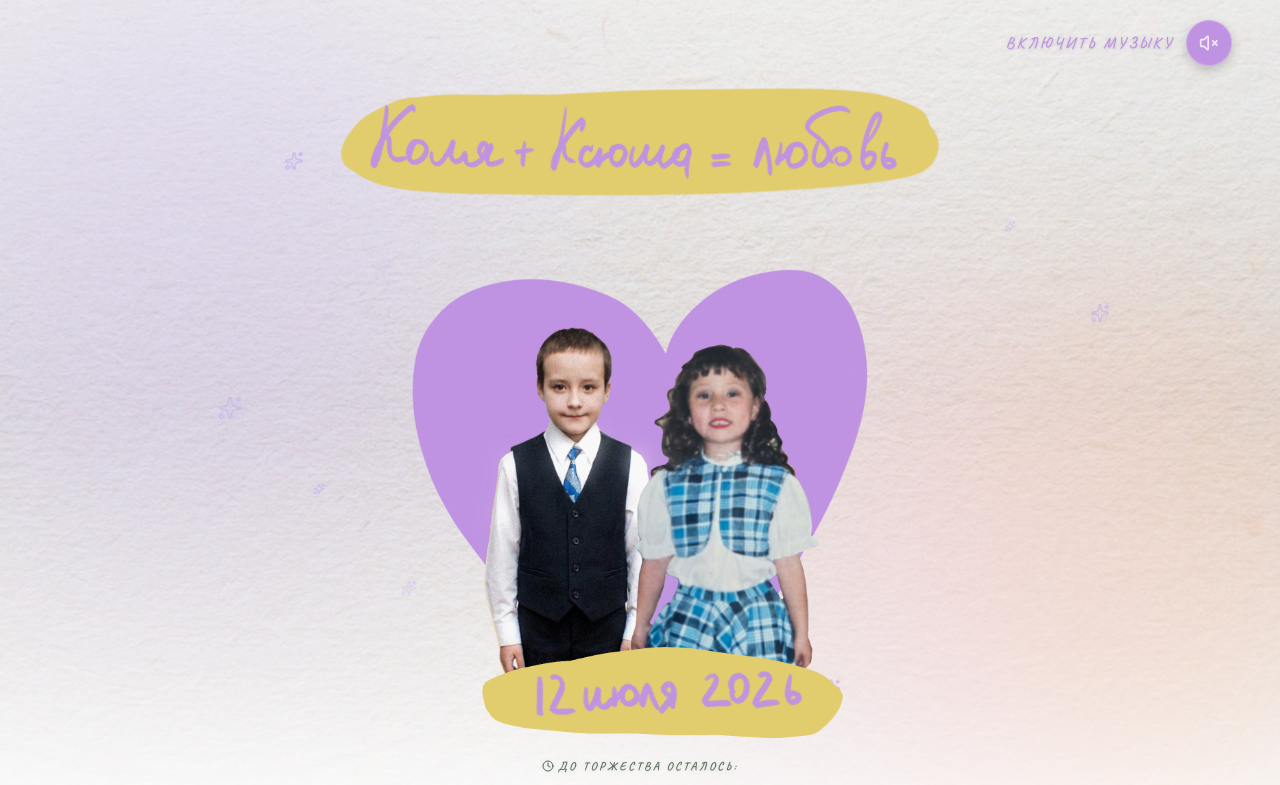
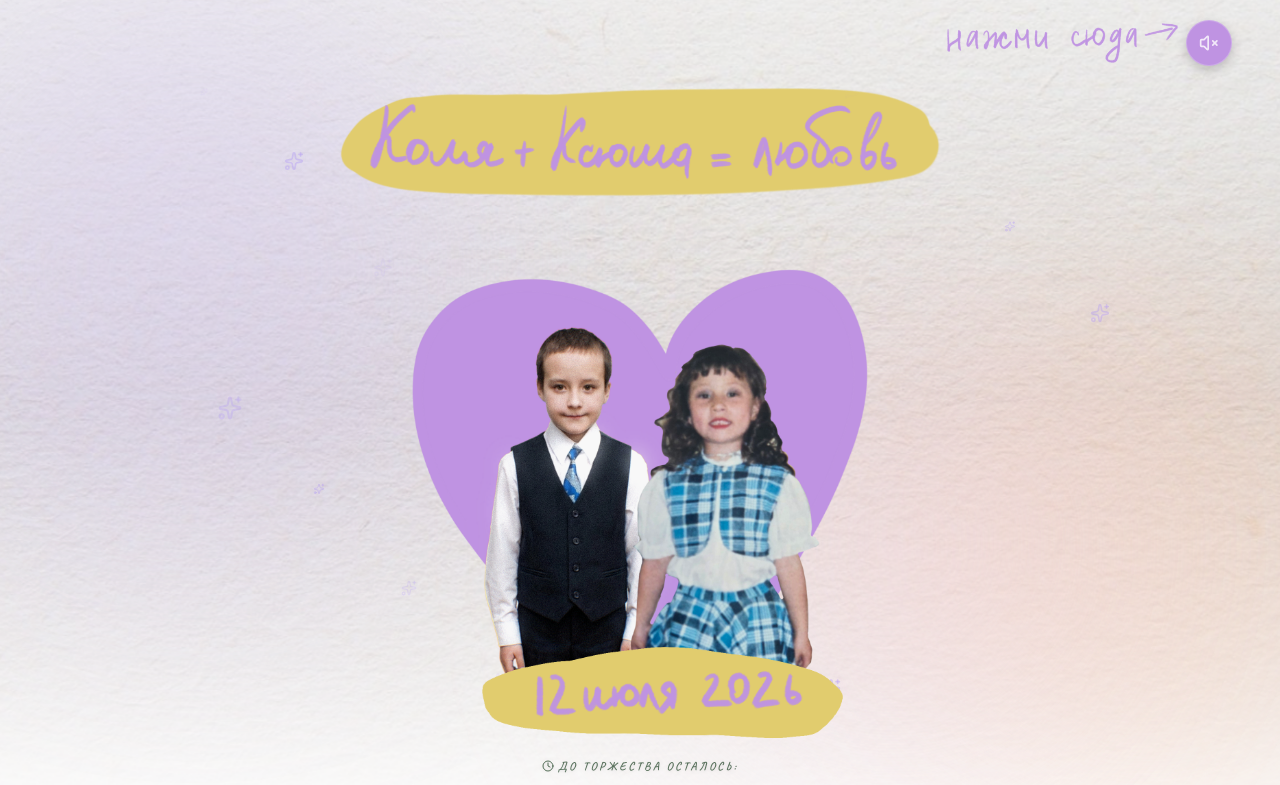
Before and after one commit to nikolaystudent/my_wedding_invitation, a Next.js app: page / in a window 1280 px wide. Shown: the top 785 px of the page. Built offline with nearby package versions, Linux system fonts and the light colour scheme.

Commit message:
Update invitation

```diff
--- a/app/page.tsx
+++ b/app/page.tsx
@@ -236,11 +236,28 @@ export default function Home() {
             initial={{ opacity: 0, scale: 0.8 }}
             animate={{ opacity: 1, scale: 1 }}
             transition={{ duration: 1, delay: 0.5 }}
-            className="flex items-center gap-3"
+            className="flex items-center gap-2"
           >
-            <span className="hidden sm:inline-block text-base tracking-[0.15em] font-semibold text-[#BF93E2] uppercase drop-shadow">
-              Включить музыку
-            </span>
+            <motion.div
+              animate={{
+                x: [0, 8, 0],
+                rotate: [0, 3, 0],
+              }}
+              transition={{
+                duration: 2,
+                repeat: Infinity,
+                ease: "easeInOut",
+              }}
+            >
+              <Image
+                src="/images/sign.PNG"
+                alt="Включить музыку"
+                width={180}
+                height={60}
+                className="h-10 w-auto"
+              />
+            </motion.div>
+
             <button
               onClick={toggleAudio}
               className="relative p-3 rounded-full bg-[#BF93E2] backdrop-blur-md text-white hover:bg-[#BF93E2] transition-all shadow-[0_4px_12px_rgba(0,0,0,0.2)] hover:scale-105 active:scale-95 group cursor-pointer border border-white/20"
@@ -251,6 +268,7 @@ export default function Home() {
               ) : (
                 <VolumeX className="size-5 opacity-80 group-hover:opacity-100" />
               )}
+
               {isPlaying && (
                 <div className="absolute -bottom-1 left-1/2 -translate-x-1/2 flex items-end gap-[2px] h-3">
                   <span className="w-[2px] bg-white animate-[bounce_0.8s_infinite_100ms] h-1"></span>
@@ -528,10 +546,6 @@ export default function Home() {
                 <span className="text-[8px] font-bold text-[#2F4F34]/70"></span>
               </div>
               <div className="flex flex-col items-center gap-1">
-                <div className="size-8 rounded-full bg-[#FFD29D] border border-[#2F4F34]/10 shadow-[0_2px_8px_rgba(47,79,52,0.05)]" />
-                <span className="text-[8px] font-bold text-[#2F4F34]/70"></span>
-              </div>
-              <div className="flex flex-col items-center gap-1">
                 <div className="size-8 rounded-full bg-[#CBB6F4] border border-[#2F4F34]/10 shadow-[0_2px_8px_rgba(47,79,52,0.05)]" />
                 <span className="text-[8px] font-bold text-[#2F4F34]/70"></span>
               </div>
```
Also changed, not shown: public/images/sign.PNG (added).
